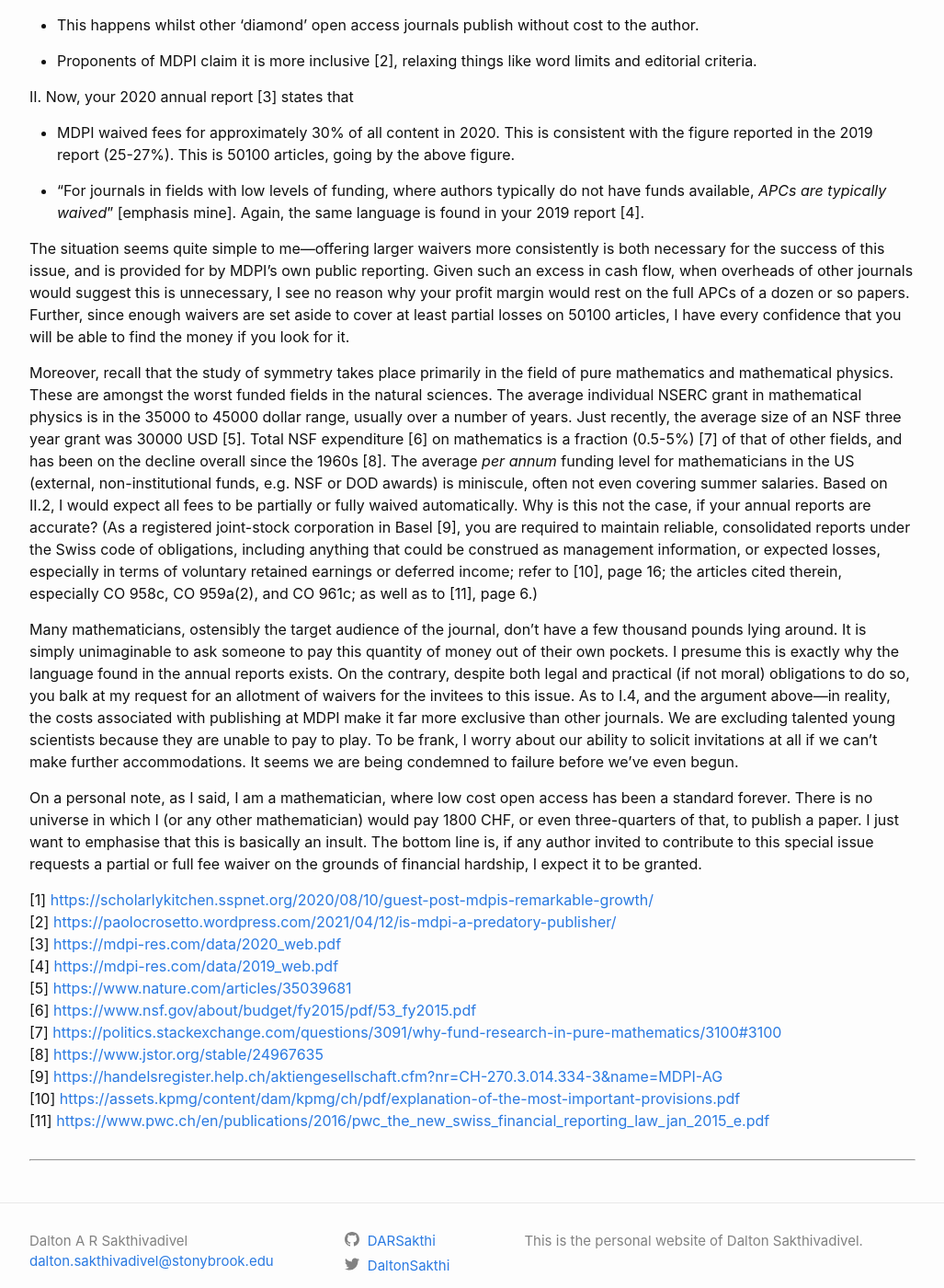
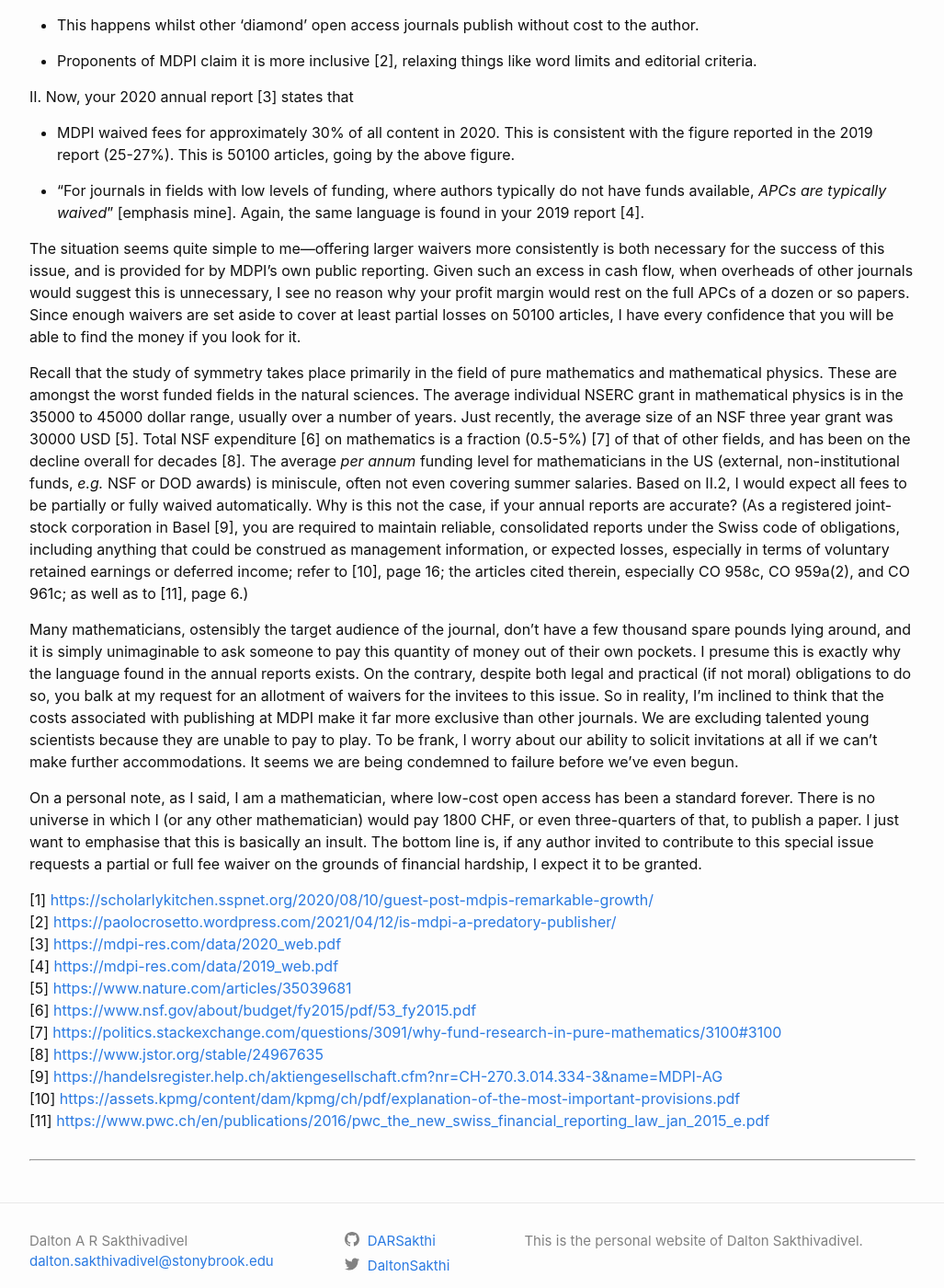
Before and after one commit to DARSakthi/DARSakthi.github.io, a Jekyll site: the page built from _posts/2023-04-24-open-access.markdown, in a window 1280 px wide and 1400 px high, scrolled down 1348 px. Shown: the whole window at 92% size, without its empty margins (126-1153 px from the left). Built offline with Jekyll 4.4.1, drawn with Linux system fonts in a browser that asks for light colours; comment, search, counter and statistics services are not loaded.

Commit message:
Small edits

```diff
--- a/_posts/2023-04-24-open-access.markdown
+++ b/_posts/2023-04-24-open-access.markdown
@@ -38,13 +38,13 @@ II. Now, your 2020 annual report [3] states that
 
 - "For journals in fields with low levels of funding, where authors typically do not have funds available, _APCs are typically waived_" [emphasis mine]. Again, the same language is found in your 2019 report [4].
 
-The situation seems quite simple to me—offering larger waivers more consistently is both necessary for the success of this issue, and is provided for by MDPI's own public reporting. Given such an excess in cash flow, when overheads of other journals would suggest this is unnecessary, I see no reason why your profit margin would rest on the full APCs of a dozen or so papers. Further, since enough waivers are set aside to cover at least partial losses on 50100 articles, I have every confidence that you will be able to find the money if you look for it.
+The situation seems quite simple to me—offering larger waivers more consistently is both necessary for the success of this issue, and is provided for by MDPI's own public reporting. Given such an excess in cash flow, when overheads of other journals would suggest this is unnecessary, I see no reason why your profit margin would rest on the full APCs of a dozen or so papers. Since enough waivers are set aside to cover at least partial losses on 50100 articles, I have every confidence that you will be able to find the money if you look for it.
 
-Moreover, recall that the study of symmetry takes place primarily in the field of pure mathematics and mathematical physics. These are amongst the worst funded fields in the natural sciences. The average individual NSERC grant in mathematical physics is in the 35000 to 45000 dollar range, usually over a number of years. Just recently, the average size of an NSF three year grant was 30000 USD [5]. Total NSF expenditure [6] on mathematics is a fraction (0.5-5%) [7] of that of other fields, and has been on the decline overall since the 1960s [8]. The average _per annum_ funding level for mathematicians in the US (external, non-institutional funds, e.g. NSF or DOD awards) is miniscule, often not even covering summer salaries. Based on II.2, I would expect all fees to be partially or fully waived automatically. Why is this not the case, if your annual reports are accurate? (As a registered joint-stock corporation in Basel [9], you are required to maintain reliable, consolidated reports under the Swiss code of obligations, including anything that could be construed as management information, or expected losses, especially in terms of voluntary retained earnings or deferred income; refer to [10], page 16; the articles cited therein, especially CO 958c, CO 959a(2), and CO 961c; as well as to [11], page 6.)
+Recall that the study of symmetry takes place primarily in the field of pure mathematics and mathematical physics. These are amongst the worst funded fields in the natural sciences. The average individual NSERC grant in mathematical physics is in the 35000 to 45000 dollar range, usually over a number of years. Just recently, the average size of an NSF three year grant was 30000 USD [5]. Total NSF expenditure [6] on mathematics is a fraction (0.5-5%) [7] of that of other fields, and has been on the decline overall for decades [8]. The average _per annum_ funding level for mathematicians in the US (external, non-institutional funds, _e.g._ NSF or DOD awards) is miniscule, often not even covering summer salaries. Based on II.2, I would expect all fees to be partially or fully waived automatically. Why is this not the case, if your annual reports are accurate? (As a registered joint-stock corporation in Basel [9], you are required to maintain reliable, consolidated reports under the Swiss code of obligations, including anything that could be construed as management information, or expected losses, especially in terms of voluntary retained earnings or deferred income; refer to [10], page 16; the articles cited therein, especially CO 958c, CO 959a(2), and CO 961c; as well as to [11], page 6.)
 
-Many mathematicians, ostensibly the target audience of the journal, don't have a few thousand pounds lying around. It is simply unimaginable to ask someone to pay this quantity of money out of their own pockets. I presume this is exactly why the language found in the annual reports exists. On the contrary, despite both legal and practical (if not moral) obligations to do so, you balk at my request for an allotment of waivers for the invitees to this issue. As to I.4, and the argument above—in reality, the costs associated with publishing at MDPI make it far more exclusive than other journals. We are excluding talented young scientists because they are unable to pay to play. To be frank, I worry about our ability to solicit invitations at all if we can't make further accommodations. It seems we are being condemned to failure before we've even begun.
+Many mathematicians, ostensibly the target audience of the journal, don't have a few thousand spare pounds lying around, and it is simply unimaginable to ask someone to pay this quantity of money out of their own pockets. I presume this is exactly why the language found in the annual reports exists. On the contrary, despite both legal and practical (if not moral) obligations to do so, you balk at my request for an allotment of waivers for the invitees to this issue. So in reality, I'm inclined to think that the costs associated with publishing at MDPI make it far more exclusive than other journals. We are excluding talented young scientists because they are unable to pay to play. To be frank, I worry about our ability to solicit invitations at all if we can't make further accommodations. It seems we are being condemned to failure before we've even begun.
 
-On a personal note, as I said, I am a mathematician, where low cost open access has been a standard forever. There is no universe in which I (or any other mathematician) would pay 1800 CHF, or even three-quarters of that, to publish a paper. I just want to emphasise that this is basically an insult. The bottom line is, if any author invited to contribute to this special issue requests a partial or full fee waiver on the grounds of financial hardship, I expect it to be granted.
+On a personal note, as I said, I am a mathematician, where low-cost open access has been a standard forever. There is no universe in which I (or any other mathematician) would pay 1800 CHF, or even three-quarters of that, to publish a paper. I just want to emphasise that this is basically an insult. The bottom line is, if any author invited to contribute to this special issue requests a partial or full fee waiver on the grounds of financial hardship, I expect it to be granted.
 
 [1] [https://scholarlykitchen.sspnet.org/2020/08/10/guest-post-mdpis-remarkable-growth/](https://scholarlykitchen.sspnet.org/2020/08/10/guest-post-mdpis-remarkable-growth/)
 [2] [https://paolocrosetto.wordpress.com/2021/04/12/is-mdpi-a-predatory-publisher/](https://paolocrosetto.wordpress.com/2021/04/12/is-mdpi-a-predatory-publisher/)
```
